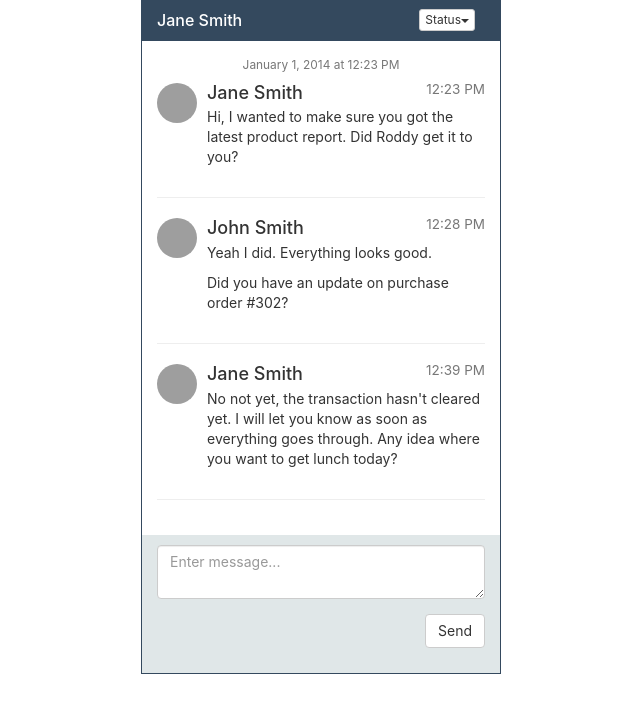
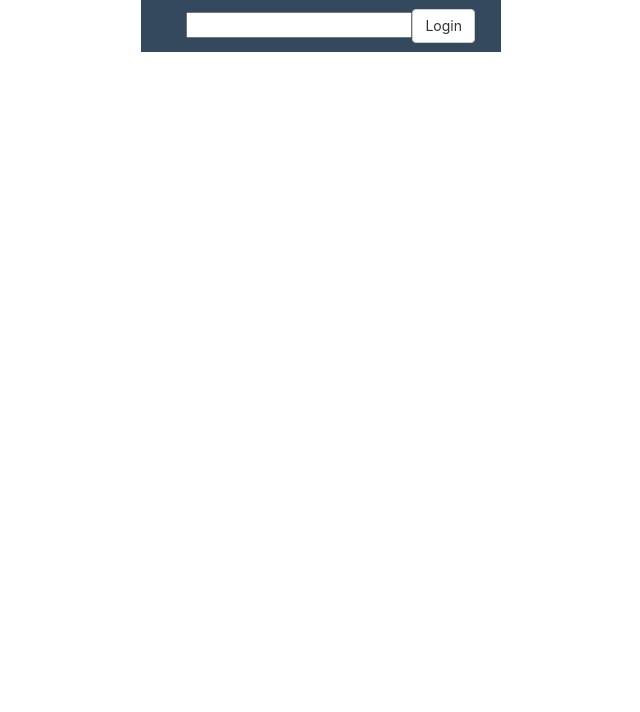
Before and after one commit to stolak/chat, a React (Create React App) app: page / in a window 1280 px wide. Shown: the top 712 px of the page, without its empty margins (319-959 px from the left). Built offline with nearby package versions, Linux system fonts and the light colour scheme; grey boxes are pictures that could not be loaded.

Commit message:
Update App.js

```diff
--- a/src/App.js
+++ b/src/App.js
@@ -1,35 +1,65 @@
 import './App.css';
+import React, { useState ,useEffect} from 'react';
+
 
 function App() {
+//   const [chats, setChats] = useState([{ id: 1, names: 'Frank1', message: 'Hi, I wanted to make sure you got the latest product report. Did Roddy get it to you?', dateTime: '12:28 PM', picture: 'https://bootdey.com/img/Content/avatar/avatar1.png' },
+//   { id: 2, names: 'Frank2', message: 'Hi2, I wanted to make sure you got the latest product report. Did Roddy get it to you?', dateTime: '12:28 PM', picture: 'https://bootdey.com/img/Content/avatar/avatar1.png' },
+//   { id: 3, names: 'Frank3', message: 'Hi3, I wanted to make sure you got the latest product report. Did Roddy get it to you?', dateTime: '12:28 PM', picture: 'https://bootdey.com/img/Content/avatar/avatar1.png' },
+//   { id: 4, names: 'Frank4', message: 'Hi4, I wanted to make sure you got the latest product report. Did Roddy get it to you?', dateTime: '12:28 PM', picture: 'https://bootdey.com/img/Content/avatar/avatar1.png' },
+//   { id: 5, names: 'Frank5', message: 'Hi5, I wanted to make sure you got the latest product report. Did Roddy get it to you?', dateTime: '12:28 PM', picture: 'https://bootdey.com/img/Content/avatar/avatar1.png' },
+// ]);
+// useEffect(() => {
+//   localStorage.setItem('chats', JSON.stringify(chats));
+// }, [chats]);
+const [chats, setChats] = useState([]);
+const [user, setUser] = useState('');
+const [name, setName] = useState("");
+useEffect(() => {
+  const chats = JSON.parse(localStorage.getItem('chats'));
+  if (chats) {
+    setChats(chats);
+  }
+}, []);
   return (
     <div class="container bootstrap snippets bootdey">
     <div class="row">
         <div class="col-md-4 col-md-offset-4">
             <div class="portlet portlet-default">
                 <div class="portlet-heading">
+                {user &&
                     <div class="portlet-title">
-                        <h4><i class="fa fa-circle text-green"></i> Jane Smith</h4>
+                        <h4><i class="fa fa-circle text-green"></i> welcome {user}!</h4>
                     </div>
+                }
                     <div class="portlet-widgets">
+                    {!user &&
+                    <input
+                    type="text"
+                    style={{ color: 'black'}}
+                    value={name}
+                    onChange={(e) => setName(e.target.value)}
+                  />
+                    }
                         <div class="btn-group">
-                            <button type="button" class="btn btn-white dropdown-toggle btn-xs" data-toggle="dropdown">
-                                <i class="fa fa-circle text-green"></i> Status
-                                <span class="caret"></span>
-                            </button>
-                            <ul class="dropdown-menu" role="menu">
-                                <li><a href="#"><i class="fa fa-circle text-green"></i> Online</a>
-                                </li>
-                                <li><a href="#"><i class="fa fa-circle text-orange"></i> Away</a>
-                                </li>
-                                <li><a href="#"><i class="fa fa-circle text-red"></i> Offline</a>
-                                </li>
-                            </ul>
+                          {!user &&
+                          <button type="button" class="btn btn-default pull-right"
+                                  onClick={() => setUser(name)}
+                          >Login</button>
+                          }
+                          {user &&
+                          <button type="button" class="btn btn-default pull-right"
+                                  onClick={() => setUser('')}
+                          >Logout</button>
+                          }
                         </div>
+
                         <span class="divider"></span>
                         <a data-toggle="collapse" data-parent="#accordion" href="#chat"><i class="fa fa-chevron-down"></i></a>
                     </div>
                     <div class="clearfix"></div>
                 </div>
+                {user &&
                 <div id="chat" class="panel-collapse collapse in">
                     <div class="portlet-body chat-widget">
                         <div class="row">
@@ -37,22 +67,27 @@ function App() {
                                 <p class="text-center text-muted small">January 1, 2014 at 12:23 PM</p>
                             </div>
                         </div>
-                        <div class="row">
+                        {chats.map(chat =><>
+                          <div class="row">
                             <div class="col-lg-12">
                                 <div class="media">
                                     <a class="pull-left" href="#">
-                                        <img class="media-object img-circle img-chat" src="https://bootdey.com/img/Content/avatar/avatar1.png" alt=""/>
+                                        <img class="media-object img-circle img-chat" src={chat.picture} alt=""/>
                                     </a>
                                     <div class="media-body">
-                                        <h4 class="media-heading">Jane Smith
-                                            <span class="small pull-right">12:23 PM</span>
+                                        <h4 class="media-heading">{chat.names}
+                                            <span class="small pull-right">{chat.dateTime}</span>
                                         </h4>
-                                        <p>Hi, I wanted to make sure you got the latest product report. Did Roddy get it to you?</p>
+                                        <p>{chat.message}</p>
                                     </div>
                                 </div>
                             </div>
                         </div>
                         <hr/>
+                        </>
+                          )}
+
+
                         <div class="row">
                             <div class="col-lg-12">
                                 <div class="media">
@@ -94,12 +129,19 @@ function App() {
                                 <textarea class="form-control" placeholder="Enter message..."></textarea>
                             </div>
                             <div class="form-group">
-                                <button type="button" class="btn btn-default pull-right">Send</button>
+                                <button type="button" class="btn btn-default pull-right"
+                                onClick={() => {
+                                  setChats(chats => [...chats, { id: 2, names: 'stephen', message: 'Hi Stephen, I wanted to make sure you got the latest product report. Did Roddy get it to you?', dateTime: '12:28 PM', picture: 'https://bootdey.com/img/Content/avatar/avatar1.png' }]);
+                                  localStorage.setItem('chats', JSON.stringify(chats));
+                                }
+                                }
+                                >Send</button>
                                 <div class="clearfix"></div>
                             </div>
                         </form>
                     </div>
                 </div>
+                }
             </div>
         </div>
     </div>
```
